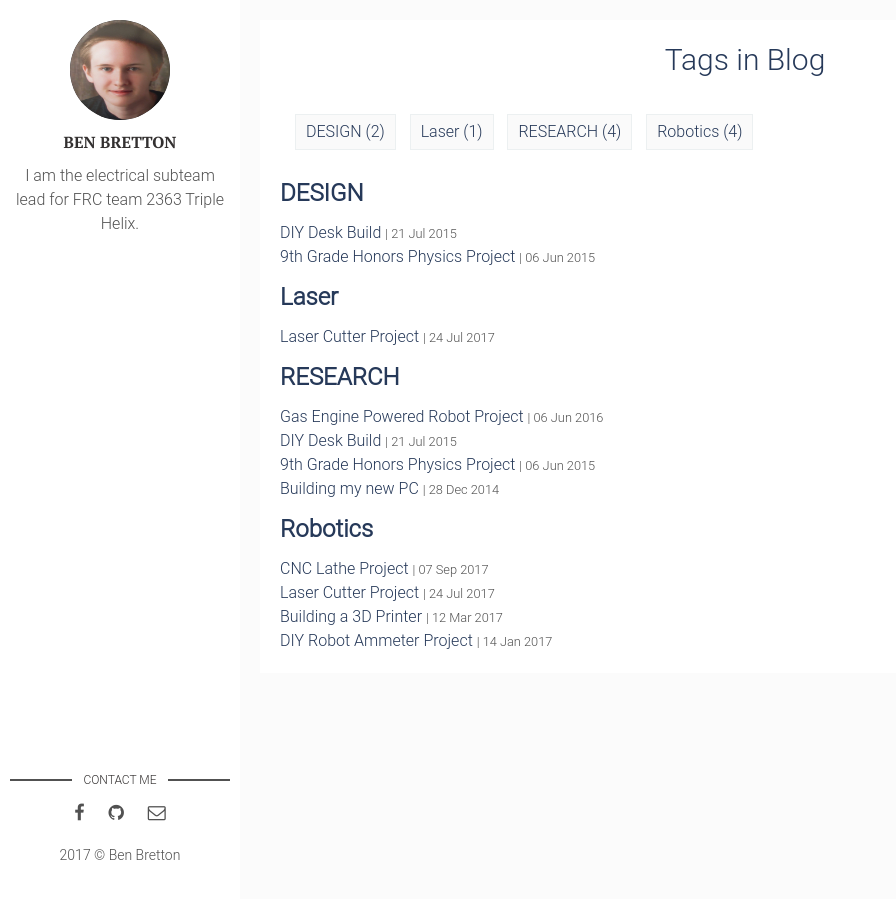
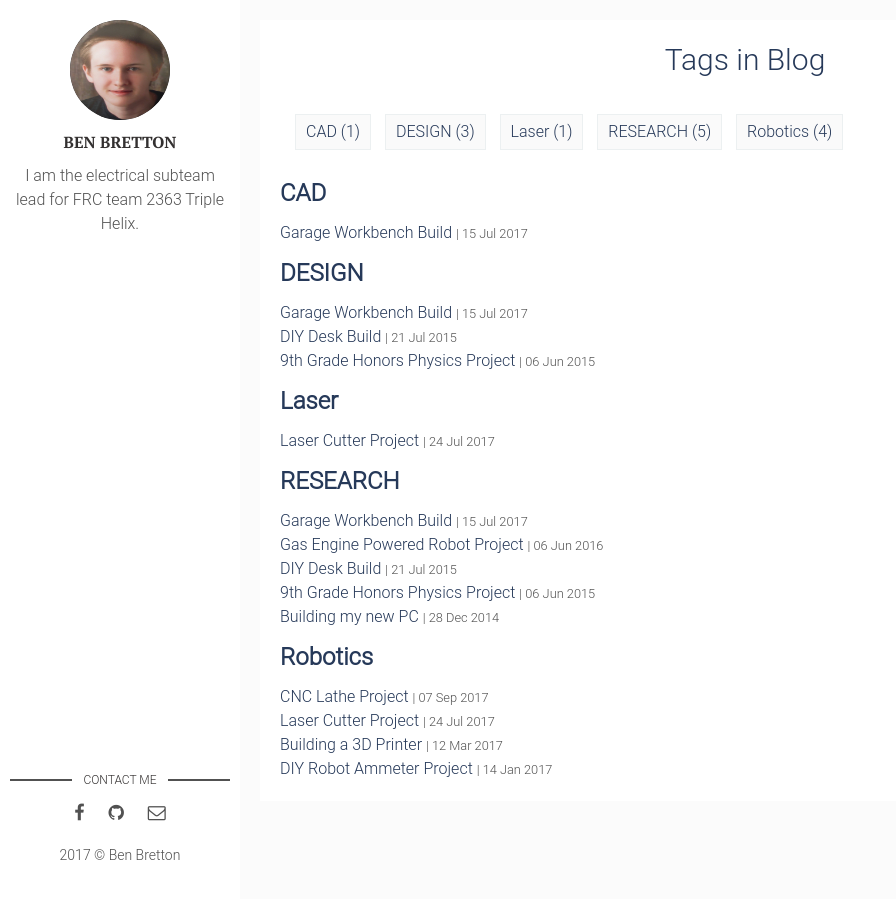
Before and after one commit to wbenb/wbenb.github.io, a Jekyll site: the page built from tags.html, in a window 1280 px wide. Shown: the whole page, without its empty margins (0-896 px from the left). Built offline with Jekyll 4.4.1, drawn with Linux system fonts in a browser that asks for light colours; some of the changed lines change nothing that is shown.

Commit message:
workbecnh post details

```diff
--- a/_posts/2017-07-15-workbench.markdown
+++ b/_posts/2017-07-15-workbench.markdown
@@ -4,7 +4,19 @@ title: "Garage Workbench Build"
 date: 2017-07-15 13:32:20 +0300
 description: Designed in CAD and built a custom workbench for our garage workshop. # Add post description (optional)
 img: workbench-main.jpg # Add image post (optional)
-tags:
+tags: [CAD, RESEARCH, DESIGN]
 ---
 
-Designed in CAD and built a custom workbench for our garage workshop.
+## Purpose
+After cleaning out our garage the previous summer, I thought it would be cool to have a workshop space in the garage. Instead of being limited to the small amount of pre-made workbenchs available for sale, I decided to design and build my own out of standard hardware store lumber and the common handtools I has discovered when organizing the tools in our garage.
+
+## Material
+* 2x 4x4x96 inch non pressure treated lumber
+* 4x 2x4x96 inch standard wood studs
+* 30x80 Solid Core wooden unfinished door
+* 3 inch self-drilling wood screws
+* Workbench Vise
+* Large bolts to mount the vise
+
+## Details
+First, I needed to make a 3D CAD model of the workbench to make sure all of the features that I wanted would work. Since our garage space is fairly small, i wanted to incorporate our large rolling toolbox that stores all our hand tools underneath the new workbench. To make the design nice and strong from all directions, I went with a construction method where I in-set the smaller 2x4's into notched in the 4x4's and secure it with multiple long screws. I then mounted our small workbench vise down to the solid core wooden door which we repurposed as a workbench top with 4 large bolts and nuts. My CAD design can be found [here](http://wbenb.github.io/assets/workbench-cad.pdf).
```
Also changed, not shown: 1 other file.
